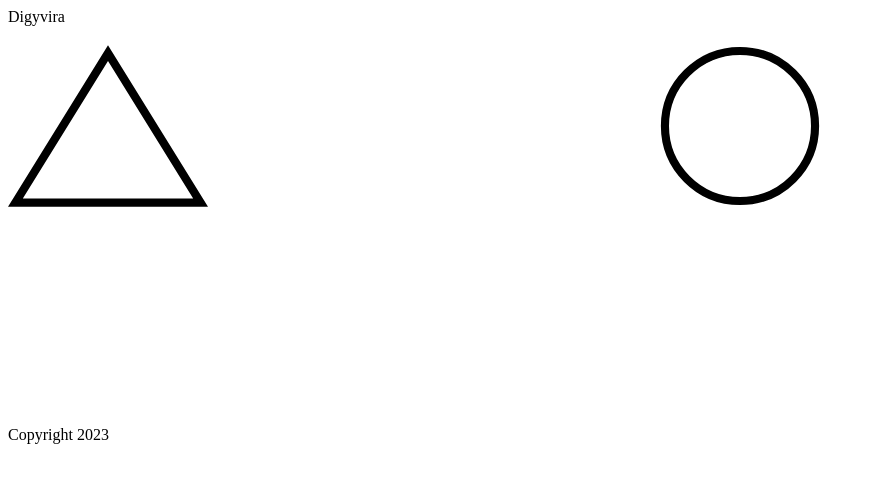
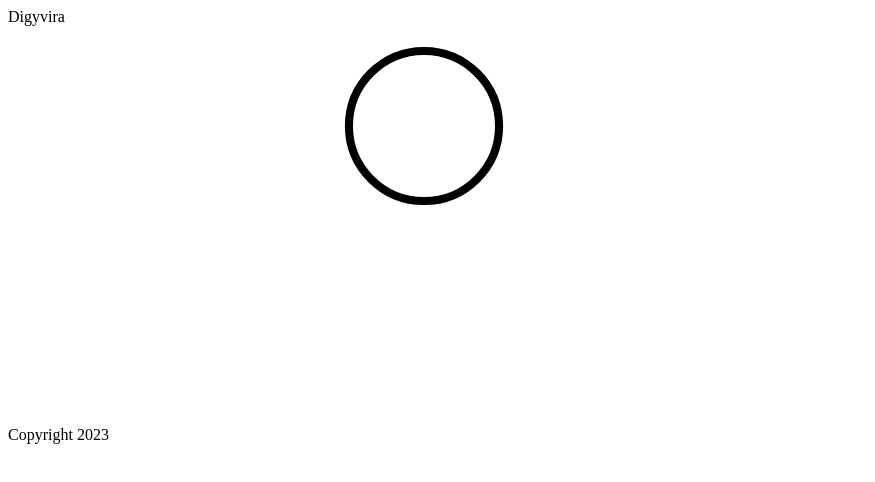
Before and after one commit to vijote/ancestree, a SvelteKit app: page / in a window 1280 px wide. Shown: the top 482 px of the page, without its empty margins (0-875 px from the left). Built offline with nearby package versions, Linux system fonts and the light colour scheme.

Commit message:
add tree component and ancestor class

```diff
--- a/src/components/member.svelte
+++ b/src/components/member.svelte
@@ -1,14 +1,12 @@
 <script lang="ts">
     import { MemberType } from "../types/types";
-
     import Circle from "../icons/circle.svelte";
     import Triangle from "../icons/triangle.svelte";
 
+    // Props
     export let type: MemberType = MemberType.Male;
-
-    function switchType() {
-        type = type === MemberType.Female ? MemberType.Male : MemberType.Female
-    }
+    export let changeType: (evt: MouseEvent) => void;
+    export let addToTheRight: (evt: MouseEvent) => void;
 </script>
 
 <div class="member-container">
@@ -18,7 +16,8 @@
         <Circle />
     {/if}
     <div class="type-switch-container">
-        <button on:click={switchType} class="type-switch">Cambiar tipo</button>
+        <button on:click={changeType} class="type-switch">Cambiar tipo</button>
+        <button on:click={addToTheRight} class="type-switch">Agregar a la derecha</button>
     </div>
 </div>
 
@@ -52,6 +51,7 @@
 
     .member-container:hover > .type-switch-container {
         display: flex;
+        flex-direction: column;
         height: 100%;
         position: absolute;
         top: 0%;
--- /dev/null
+++ b/src/components/tree.svelte
@@ -0,0 +1,59 @@
+<script lang="ts">
+    import Member from "../components/member.svelte";
+    import Ancestor from "../types/Ancestor";
+    import { MemberType, type AncestorLevel, type UUID } from "../types/types";
+
+    // State getter
+    let ancestors = initializeAncestorsState();
+
+    // State initializer
+    function initializeAncestorsState() {
+        const id = crypto.randomUUID();
+        const level: AncestorLevel = new Map([
+            [
+                crypto.randomUUID(),
+                new Ancestor(MemberType.Female, 25, 0, id),
+            ],
+        ]);
+
+        return new Map([[id, level]]);
+    }
+
+    // State setter
+    const updateAncestors =
+        (changeTypeMethod: Function) => (_evt: MouseEvent) => {
+            changeTypeMethod();
+            ancestors = ancestors;
+        };
+
+    const addHorizontally = (levelId: UUID, newAncestor: Ancestor) => () => {
+        ancestors.get(levelId)?.set(crypto.randomUUID(), newAncestor)
+    };
+</script>
+
+<div class="container">
+    {#each [...ancestors] as [_levelId, level]}
+        {#each [...level] as [_levelKey, member]}
+            <Member
+                changeType={updateAncestors(member.changeType)}
+                addToTheRight={updateAncestors(
+                    addHorizontally(
+                        member.levelId,
+                        member.buildSiblingToTheRight()
+                    )
+                )}
+                type={member.type}
+                --y-coord={member.y}
+                --x-coord={member.x}
+            />
+        {/each}
+    {/each}
+</div>
+
+<style>
+    .container {
+        position: relative;
+        height: 100%;
+        min-height: 400px;
+    }
+</style>
--- a/src/routes/+page.svelte
+++ b/src/routes/+page.svelte
@@ -1,8 +1,7 @@
 <script>
-    import Member from "../components/member.svelte";
-    import { MemberType } from "../types/types";
+    import Tree from "../components/tree.svelte";
+
 </script>
-
 <svelte:head>
     <title>Digyvira | Construye tu arbol familiar</title>
     <meta
@@ -17,19 +16,4 @@
     <meta name="viewport" content="width=device-width, initial-scale=1.0" />
 </svelte:head>
 
-<div class="container">
-    <Member
-        type={MemberType.Female}
-        --y-coord="0%"
-        --x-coord="50%"
-    />
-    <Member type={MemberType.Male} />
-</div>
-
-<style>
-    .container {
-        position: relative;
-        height: 100%;
-        min-height: 400px;
-    }
-</style>
+<Tree/>
--- /dev/null
+++ b/src/types/Ancestor.ts
@@ -0,0 +1,30 @@
+import { MemberType, type UUID } from "./types";
+
+class Ancestor {
+    public type: MemberType;
+    public x: string;
+    public y: string;
+    public levelId: UUID;
+
+    private _x: number;
+    private _y: number;
+
+    constructor(type: MemberType, x: number, y: number, levelId: UUID) {
+        this.type = type;
+        this.x = `${x}%`;
+        this._x = x;
+        this.y = `${y}%`;
+        this._y = y;
+        this.levelId = levelId;
+    }
+
+    changeType = () => {
+        this.type = this.type === MemberType.Female ? MemberType.Male : MemberType.Female;
+    }
+
+    buildSiblingToTheRight = () => {
+        return new Ancestor(MemberType.Male, this._x + 35, this._y, this.levelId);
+    };
+}
+
+export default Ancestor;
```
Also changed, not shown: src/types/types.ts (+7 -1 lines).
